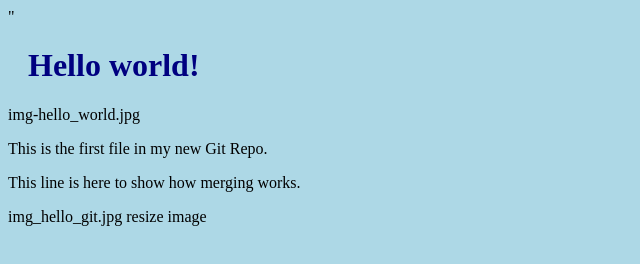
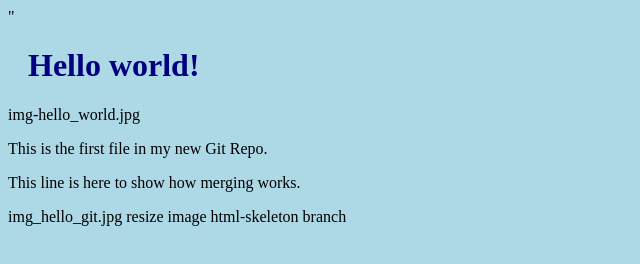
Before and after one commit to vasreddyt/hello-world, a plain HTML site: page index.html in a window 1280 px wide. Shown: the whole page, without its empty margins (0-640 px from the left). Drawn offline with Linux system fonts and the light colour scheme.

Commit message:
Update index.html

```diff
--- a/index.html
+++ b/index.html
@@ -13,5 +13,7 @@ img-hello_world.jpg
 img_hello_git.jpg
 resize image
 
+  html-skeleton branch
+
 </body>
 </html>
```
